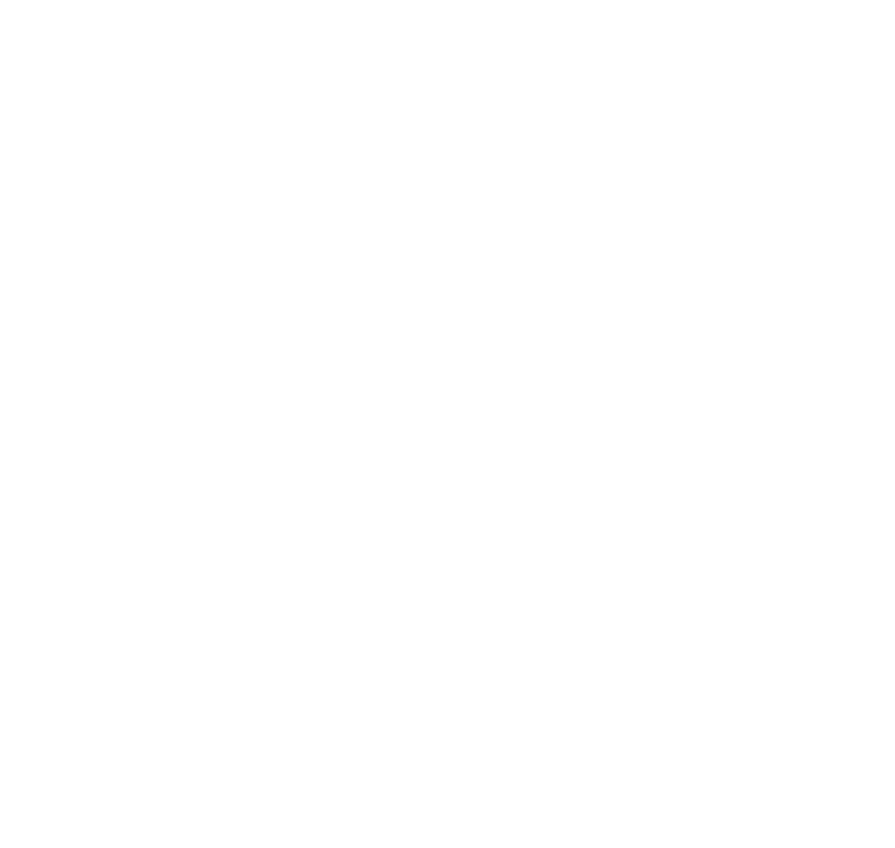
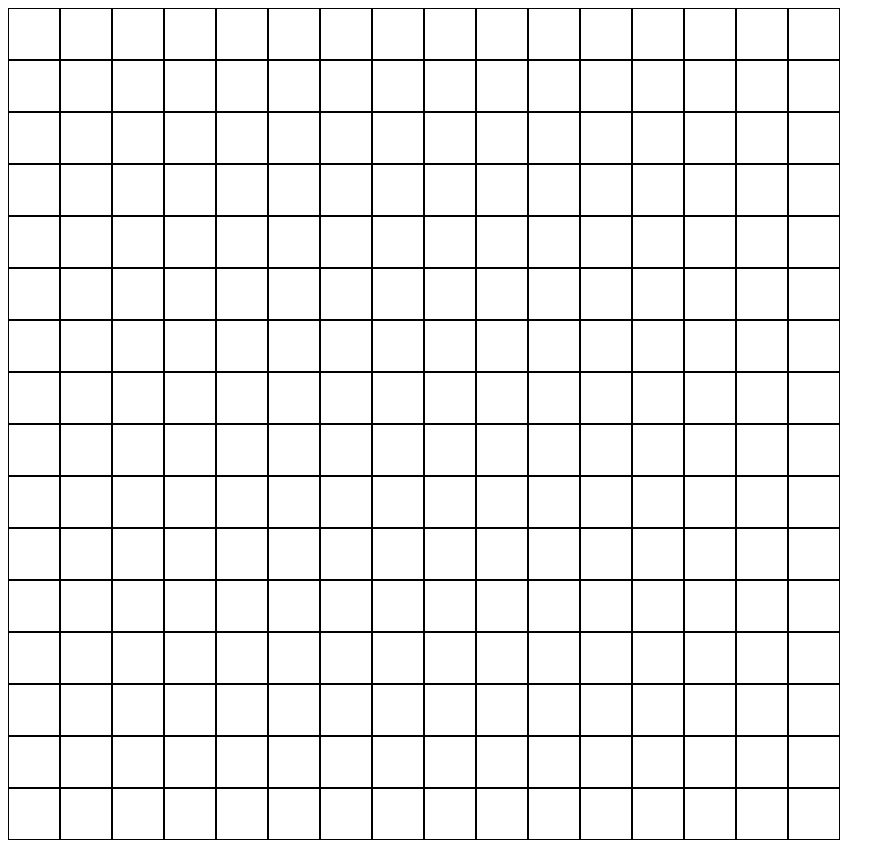
Before and after one commit to kyunliu/etch-a-sketch, a plain HTML site: page index.html in a window 1280 px wide. Shown: the whole page, without its empty margins (0-895 px from the left). Before the commit the page ends 800 px from the top, so only its background shows below. Drawn offline with Linux system fonts and the light colour scheme.

Commit message:
Set up for loop to create 16x16 grid

```diff
--- a/index.html
+++ b/index.html
@@ -8,7 +8,8 @@
     <title>Etch-a-Sketch</title>
 </head>
 <body>
+    <div id="container"></div>
+    <script src="script.js"></script>
+</body>
 
-</body>
-<script src="script.js"></script>
 </html>
--- a/script.js
+++ b/script.js
@@ -0,0 +1,15 @@
+const container = document.getElementById('container');
+
+for(let i=0; i < 16; i++) {
+    const row = document.createElement('div');
+    row.classList.add('row');
+
+    for (let j=0; j < 16; j++) {
+        const grid = document.createElement('div');
+        grid.classList.add('grid');
+
+        row.appendChild(grid);
+    }
+
+    container.appendChild(row);
+}
--- a/style.css
+++ b/style.css
@@ -0,0 +1,9 @@
+.row {
+    display:flex;
+}
+
+.grid{
+    width:50px;
+    height:50px;
+    border: 1px solid black;
+}
```
